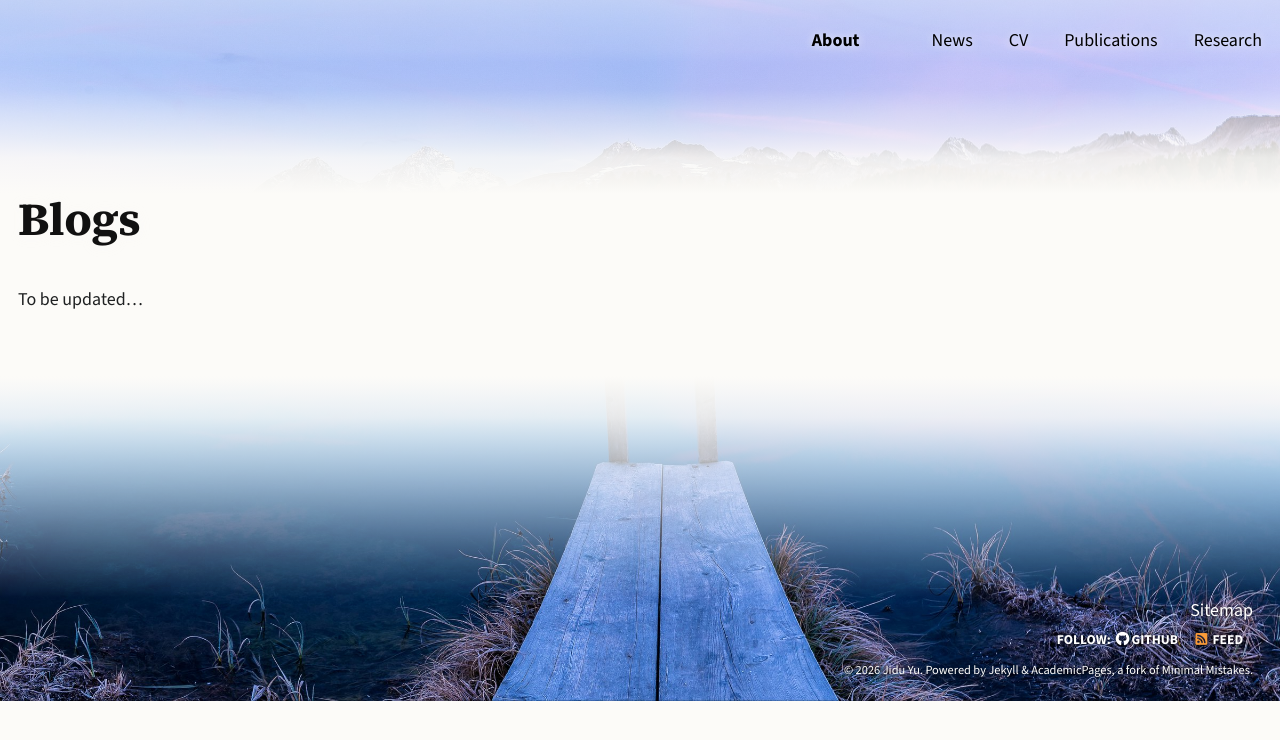
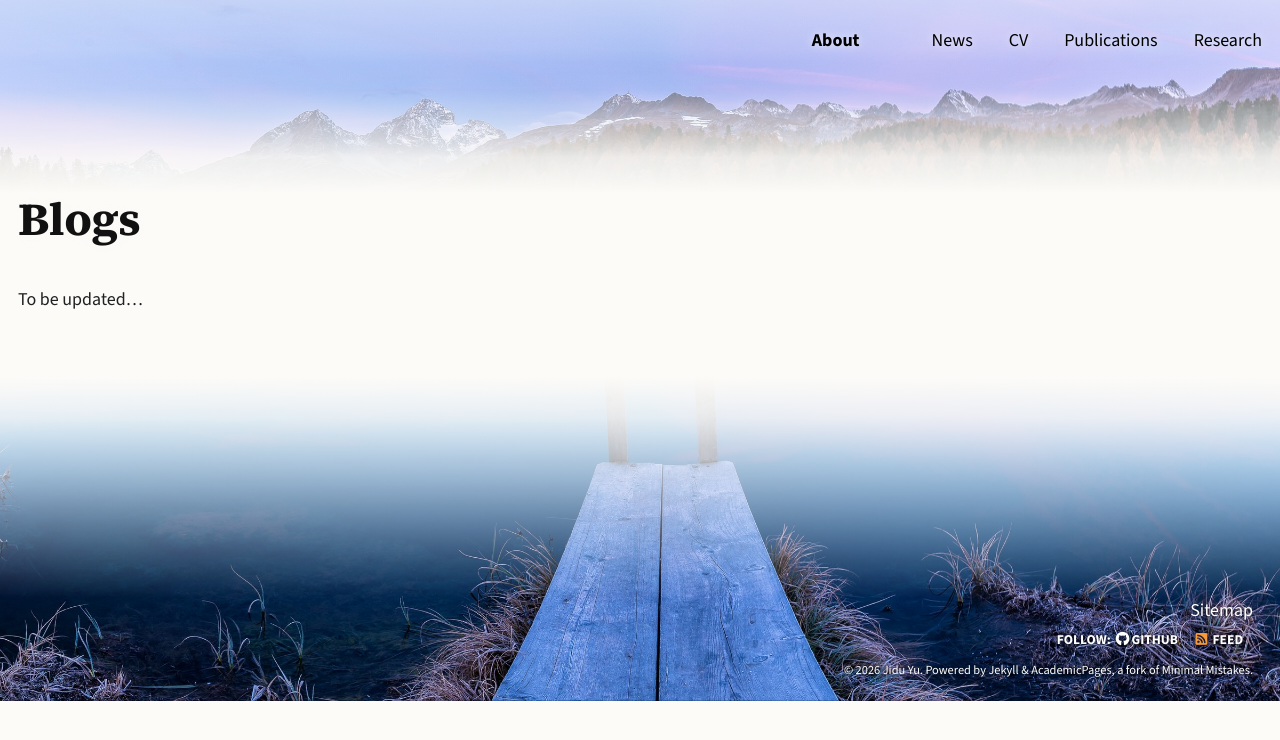
Before and after one commit to yujidu/yujidu.github.io, a Jekyll site: the page built from _pages/blogs.md, in a window 1280 px wide. Shown: the top 740 px of the page. Built offline with Jekyll 4.4.1, drawn with Linux system fonts in a browser that asks for light colours; a style sheet for code colours, icons or effects is not loaded.

Commit message:
Inner pages: show the peaks and forest of the lake banner
Co-Authored-By: Claude Opus 5.5 <noreply@anthropic.com>
Claude-Session: https://claude.ai/code/session_01Vw9tGnbWFVNDt9UXvET6V8

```diff
--- a/_config.yml
+++ b/_config.yml
@@ -17,6 +17,7 @@ title_separator          : "-"
 banner_image             : lake-banner.jpg   # forest-banner.jpg, seaside-banner.jpg, berkeley.jpg
 footer_image             : lake-footer.jpg   # forest-footer.jpg, seaside-footer.jpg, berkeley-footer.jpg
 banner_position          : "center 30%"  # which part of the banner shows when it is cropped (remove for the Berkeley photo)
+banner_position_inner    : "center 65%"  # same, for News/CV/Publications/Research
 banner_dark              : false  # true for a dark photo (seaside): light menu text over it
 name                     : &name "Jidu Yu"
 description              : &description "Research Assistant Professor"
--- a/_includes/home-hero.html
+++ b/_includes/home-hero.html
@@ -2,7 +2,7 @@
 {% assign author = site.author %}
 <header class="home-hero{% if page.url != "/" %} home-hero--compact{% endif %}{% if page.layout == "news-item" %} home-hero--news{% endif %}">
   <div class="home-hero__media">
-    {% assign banner = site.banner_image | default: page.hero_image %}<img class="home-hero__image" src="{{ banner | prepend: '/images/' | relative_url }}" alt=""{% if site.banner_position %} style="object-position: {{ site.banner_position }}"{% endif %}>
+    {% assign banner = site.banner_image | default: page.hero_image %}<img class="home-hero__image" src="{{ banner | prepend: '/images/' | relative_url }}" alt=""{% if page.url != "/" and site.banner_position_inner %} style="object-position: {{ site.banner_position_inner }}"{% elsif site.banner_position %} style="object-position: {{ site.banner_position }}"{% endif %}>
     <div class="home-hero__fade" aria-hidden="true"></div>
   </div>
 
```
